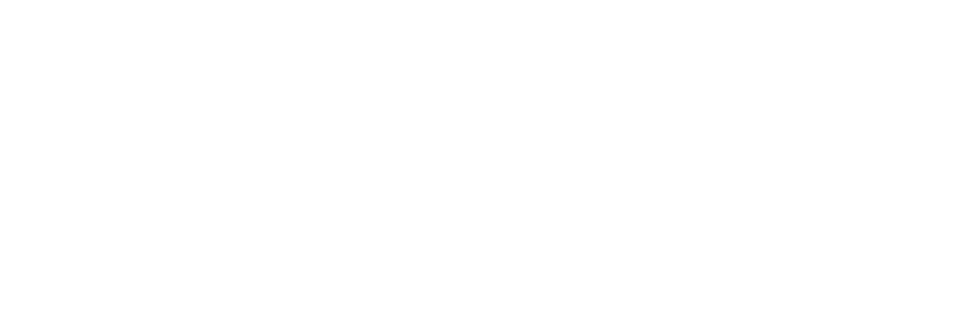
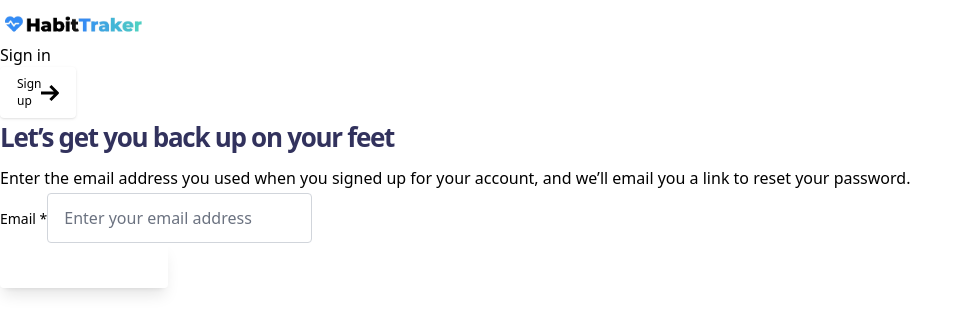
Before and after one commit to bruno-boys/ftl-capstone, a React (Vite) app in the folder habit-traker-ui/: page /recover in a window 1280 px wide. Before the commit this address had no page. Shown: the top 334 px of the page, without its empty margins (0-973 px from the left). Built offline with nearby package versions, Linux system fonts and the light colour scheme.

Commit message:
changed name of resetpassword to recover

```diff
--- a/habit-traker-ui/src/App.jsx
+++ b/habit-traker-ui/src/App.jsx
@@ -13,7 +13,7 @@ import AOS from 'aos';
 import Home from './components/Home';
 import SignIn from './components/SignIn';
 import SignUp from './components/SignUp';
-import ResetPassword from './components/ResetPassword';
+import Recover from './components/Recover';
 import Dashboard from '../src/components/Dashboard/Dashboard';
 import UserProfile from '../src/components/UserProfile/UserProfile'
 
@@ -42,7 +42,7 @@ function App() {
         <Route exact path="/" element={<Home />} />
         <Route path="/signin" element={<SignIn />} />
         <Route path="/signup" element={<SignUp />} />
-        <Route path="/reset-password" element={<ResetPassword />} />
+        <Route path="/recover" element={<Recover />} />
         <Route path="/activity" element={<Dashboard />} />
         <Route path="/user-profile" element={<UserProfile />} />
       </Routes>
--- a/habit-traker-ui/src/components/ResetPassword.jsx
+++ b/habit-traker-ui/src/components/Recover.jsx
@@ -2,7 +2,7 @@ import React from 'react';
 
 import Header from '../partials/Header';
 
-function ResetPassword() {
+function Recover() {
   return (
     <div className="flex flex-col min-h-screen overflow-hidden">
 
@@ -49,4 +49,4 @@ function ResetPassword() {
   );
 }
 
-export default ResetPassword;
+export default Recover;
--- a/habit-traker-ui/src/components/SignIn.jsx
+++ b/habit-traker-ui/src/components/SignIn.jsx
@@ -69,7 +69,7 @@ function SignIn() {
                     <div className="w-full px-3">
                       <div className="flex justify-between">
                         <label className="block text-gray-800 text-sm font-medium mb-1" htmlFor="password">Password</label>
-                        <Link to="/reset-password" className="text-sm font-medium text-blue-600 hover:underline">Having trouble signing in?</Link>
+                        <Link to="/recover" className="text-sm font-medium text-blue-600 hover:underline">Having trouble signing in?</Link>
                       </div>
                       <input name="password" type="password" className="form-input w-full text-gray-800" placeholder="Enter your password" onChange={handleOnFormChange} required />
                     </div>
```
